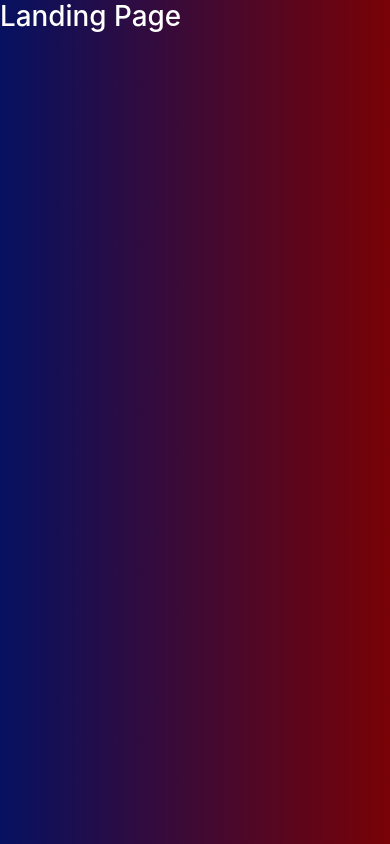
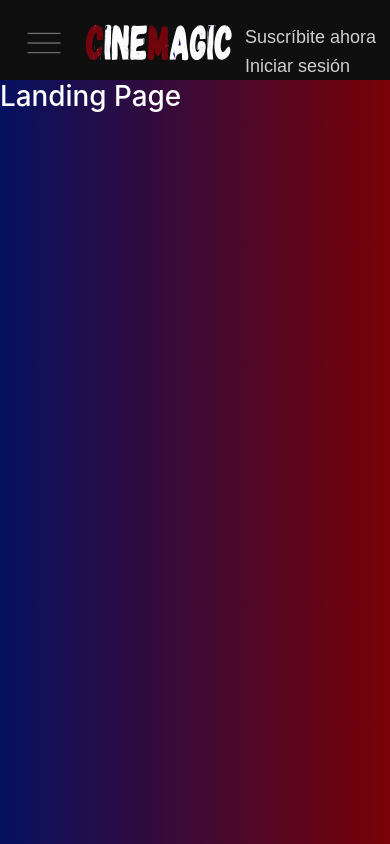
Before and after one commit to monicabatallanes/cinemagic-rolling, a React (Create React App) app: page / in a window 390 px wide. Built offline with nearby package versions, Linux system fonts and the light colour scheme.

Commit message:
estructuracion del navbar

```diff
--- /dev/null
+++ b/src/components/Navbar/Navbar.js
@@ -0,0 +1,123 @@
+import style from "../Navbar/Navbar.module.css";
+import menuNavbar from "../../assets/images/list_options_menu.png";
+import logo from "../../assets/images/cinemagic-logo.svg";
+import { NavLink } from "react-router-dom";
+
+const Navbar = () => {
+  return (
+    <div className={style.contenedorNav}>
+      <nav className="navbar navbar-light fixed-top">
+        <div className="container-fluid d-flex flex-row-reverse">
+          <div class={style.botonContainer}>
+            <NavLink to="/register" className={style.botonNav}>
+              Suscríbite ahora
+            </NavLink>
+            <NavLink to="/login" className={style.botonNav}>
+              Iniciar sesión
+            </NavLink>
+          </div>
+          <div>
+            <img src={logo} alt="logo" className={style.titleNabvar}></img>
+          </div>
+          <button
+            className="navbar-toggler"
+            id={style.menu}
+            type="button"
+            data-bs-toggle="offcanvas"
+            data-bs-target="#offcanvasNavbar"
+            aria-controls="offcanvasNavbar"
+          >
+            <img src={menuNavbar} className={style.imgMenu} alt="logo"></img>
+          </button>
+          <div
+            className="offcanvas offcanvas-start bg-dark"
+            tabindex="-1"
+            id="offcanvasNavbar"
+            aria-labelledby="offcanvasNavbarLabel"
+          >
+            <div className={style.headerNav}>
+              <h5 className="InicioNav">Inicio</h5>
+              <button
+                type="button"
+                className="btn-close btn-close-white text-reset"
+                data-bs-dismiss="offcanvas"
+                aria-label="Close"
+              ></button>
+            </div>
+            <div className={style.listado}>
+              <div className="offcanvas-body">
+                <div className={style.buscadorContainer}>
+                  <form>
+                    <input
+                      className={style.buscadorNavbar}
+                      type="search"
+                      placeholder="¿Que está buscando?"
+                    />
+                    <button class="btn btn-outline-primary" type="submit">
+                      Buscar
+                    </button>
+                  </form>
+                </div>
+                <ul className="navbar-nav justify-content-end flex-grow-1 pe-3">
+                  <li>
+                    <NavLink to="/login" className={style.navItem}>
+                      Películas
+                    </NavLink>
+                  </li>
+                  <li>
+                    <NavLink to="/login" className={style.navItem}>
+                      Recién añadidos
+                    </NavLink>
+                  </li>
+                  <li>
+                    <NavLink to="/login" className={style.navItem}>
+                      Próximamente
+                    </NavLink>
+                  </li>
+                  <li>
+                    <NavLink to="/login" className={style.navItem}>
+                      En tendencia
+                    </NavLink>
+                  </li>
+                  <hr />
+                  <li>
+                    <NavLink to="/login" className={style.navItem}>
+                      Acción
+                    </NavLink>
+                  </li>
+                  <li>
+                    <NavLink to="/login" className={style.navItem}>
+                      Comedia
+                    </NavLink>
+                  </li>
+                  <li>
+                    <NavLink to="/login" className={style.navItem}>
+                      Drama
+                    </NavLink>
+                  </li>
+                  <li>
+                    <NavLink to="/login" className={style.navItem}>
+                      Fantasía y Ciencia Ficción
+                    </NavLink>
+                  </li>
+                  <li>
+                    <NavLink to="/login" className={style.navItem}>
+                      Terror y Suspenso
+                    </NavLink>
+                  </li>
+                  <li>
+                    <NavLink to="/login" className={style.navItem}>
+                      Infantil y Familiar
+                    </NavLink>
+                  </li>
+                </ul>
+              </div>
+            </div>
+          </div>
+        </div>
+      </nav>
+    </div>
+  );
+};
+
+export default Navbar;
--- /dev/null
+++ b/src/components/Navbar/Navbar.module.css
@@ -0,0 +1,106 @@
+.contenedorNav {
+  background-size: cover;
+  min-height: 80px;
+  background-color: rgb(15, 15, 15);
+}
+
+@media screen and (max-width: 776px) {
+  .botonContainer{
+    display: flex;
+    flex-direction: column;
+    margin-top: 10px;
+  }
+
+  .botonNav {
+    margin-top: 5px;
+  }
+
+  .titleNabvar {
+    width: 150px;
+    height: 20px;
+  }
+
+}
+
+@media screen and (max-width: 376px) {
+  .titleNabvar {
+  width: 100px;
+  }
+}
+
+@media screen and (min-width: 778px) {
+  .botonNav {
+    margin-right: 60px;
+  }
+}
+
+.titleNabvar {
+  height: 40px;
+}
+
+#menu {
+  background-color: transparent;
+  border: none;
+}
+
+.imgMenu {
+  width: 40px;
+  height: 40px;
+}
+
+.headerNav {
+  display: flex;
+  margin: 20px;
+  justify-content: space-between;
+  color: aliceblue;
+}
+
+.listado {
+  text-align: start;
+  color: aliceblue;
+}
+
+li {
+  margin-top: 15px;
+}
+
+hr {
+  margin-top: 30px;
+}
+
+.navItem {
+  color: rgba(255, 255, 255, 0.8);
+  text-decoration: none;
+}
+
+.botonContainer {
+  margin-top: 12px;
+}
+
+.botonNav {
+  padding: 2px;
+  border-radius: 15px;
+  background-color: transparent;
+  border: none;
+  font-size: 18px;
+  font-family: Arial, Helvetica, sans-serif;
+  text-transform: none;
+  line-height: 20px;
+  letter-spacing: 0px;
+  color: rgba(255, 255, 255, 0.8);
+  text-decoration: none;
+}
+
+
+
+.buscadorNavbar {
+  margin-right: 15px;
+  margin-bottom: 30px;
+  border: none;
+  border-bottom: 1px solid #fff;
+  background: transparent;
+  outline: none;
+  height: 40px;
+  color: #fff;
+  font-size: 16px;
+}
--- a/src/pages/Landing/Landing.js
+++ b/src/pages/Landing/Landing.js
@@ -1,6 +1,13 @@
+import Navbar from "../../components/Navbar/Navbar";
+
 const Landing = () => {
   return (
-    <h1>Landing Page</h1>
+    <div>
+       <Navbar />
+       <div>
+          <h1>Landing Page</h1>
+       </div>
+    </div>
   );
 }
 
```
Also changed, not shown: src/assets/images/list_options_menu.png (added).
